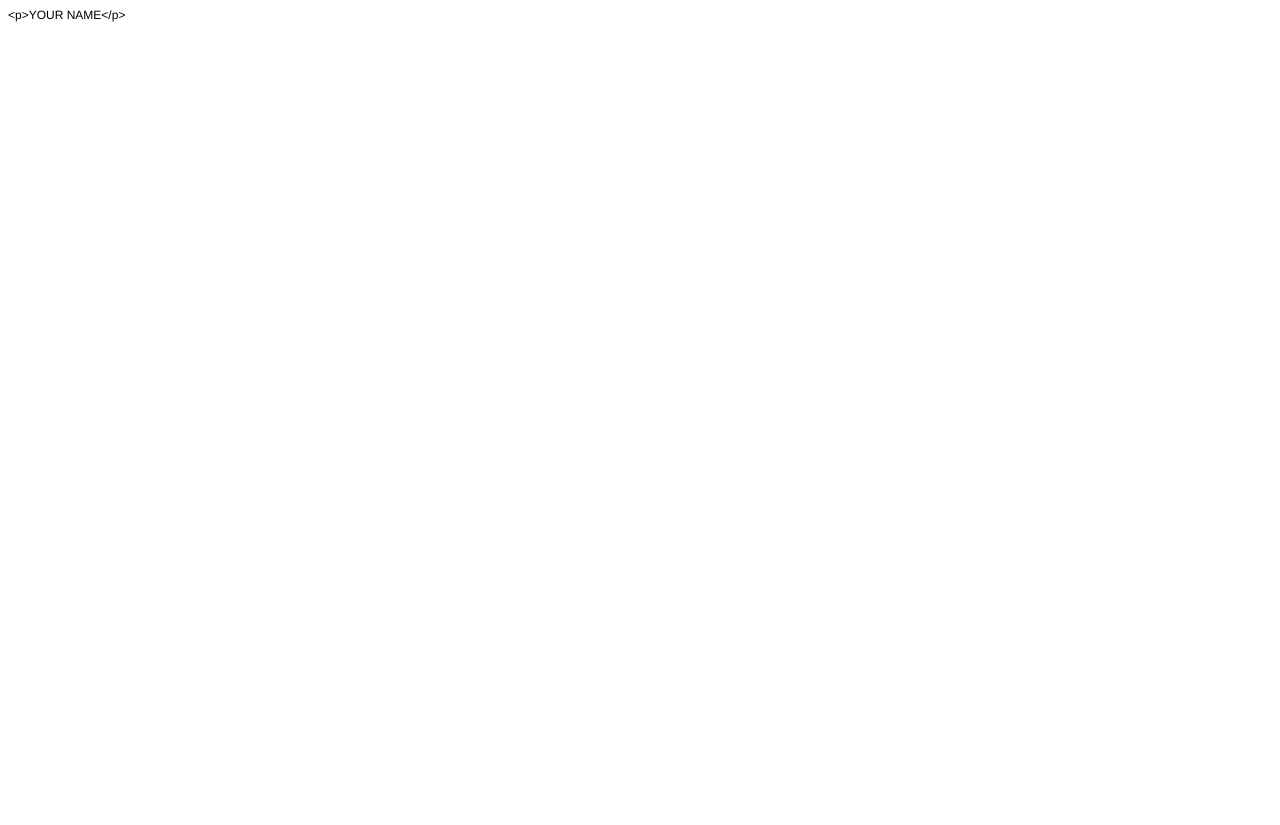
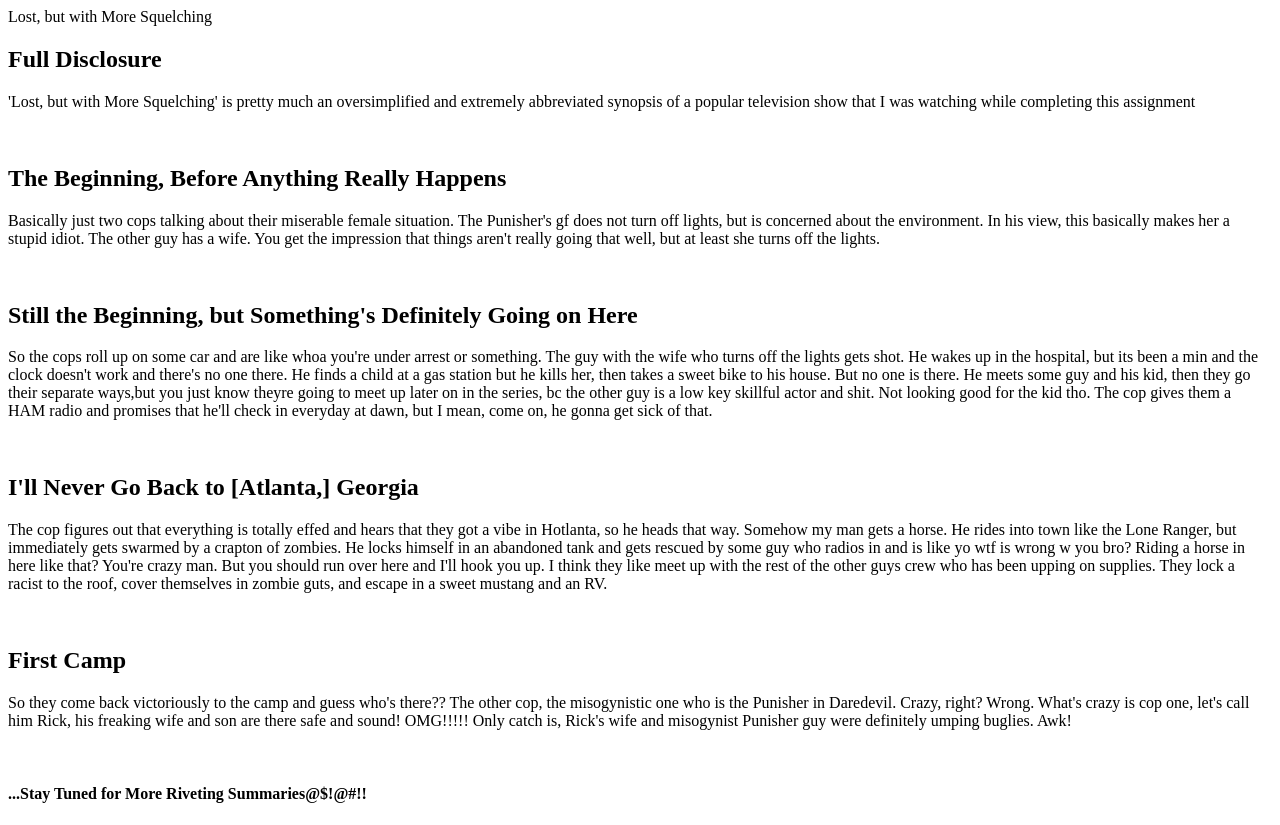
Before and after one commit to 3manr3su/html-me-something, a plain HTML site: page index.html in a window 1280 px wide. Before the commit the page ends 800 px from the top, so only its background shows below. Drawn offline with Linux system fonts and the light colour scheme.

Commit message:
Inserted initial html

```diff
--- a/index.html
+++ b/index.html
@@ -1,16 +1,68 @@
 <!DOCTYPE html PUBLIC "-//W3C//DTD HTML 4.01//EN" "http://www.w3.org/TR/html4/strict.dtd">
 <html>
 <head>
-  <meta http-equiv="Content-Type" content="text/html; charset=utf-8">
-  <meta http-equiv="Content-Style-Type" content="text/css">
-  <title></title>
-  <meta name="Generator" content="Cocoa HTML Writer">
-  <meta name="CocoaVersion" content="1348.17">
-  <style type="text/css">
-    p.p1 {margin: 0.0px 0.0px 0.0px 0.0px; font: 12.0px Helvetica}
-  </style>
+  <title>
+  Lost, but with More Squelching
+  </title>
 </head>
 <body>
-<p class="p1">&lt;p&gt;YOUR NAME&lt;/p&gt;</p>
+  <header>
+      Lost, but with More Squelching
+      <br>
+
+  </header>
+  <main>
+    <article>
+      <section>
+        <h2>Full Disclosure</h2>
+
+        <p>'Lost, but with More Squelching' is pretty much an oversimplified and extremely abbreviated synopsis of a popular television show
+          that I was watching while completing this assignment
+        </p>
+      </section>
+      <br>
+      <section>
+        <h2>The Beginning, Before Anything Really Happens</h2>
+        <p>Basically just two cops talking about their miserable female situation.
+          The Punisher's gf does not turn off lights, but is concerned about the environment.
+          In his view, this basically makes her a stupid idiot. The other guy has a wife.
+          You get the impression that things aren't really going that well, but at least she
+          turns off the lights.
+        </p>
+      </section>
+          <br>
+      <section>
+        <h2>Still the Beginning, but Something's Definitely Going on Here</h2>
+
+        <p>So the cops roll up on some car and are like whoa you're under arrest or something. The guy with the
+          wife who turns off the lights gets shot. He wakes up in the hospital, but its been a min and the clock
+          doesn't work and there's no one there. He finds a child at a gas station but he kills her, then takes
+          a sweet bike to his house. But no one is there. He meets some guy and his kid, then they go their separate
+          ways,but you just know theyre going to meet up later on in the series, bc the other guy is a low key
+          skillful actor and shit. Not looking good for the kid tho. The cop gives them a HAM radio and promises that he'll check in everyday at dawn, but I mean, come on, he gonna get sick of that.
+        </p>
+      </section>
+
+      <br>
+      <section>
+        <h2>I'll Never Go Back to [Atlanta,] Georgia</h2>
+        <p>The cop figures out that everything is totally effed and hears that they got a vibe in Hotlanta, so he heads that way. Somehow my man gets a horse. He rides into town like the Lone Ranger, but immediately gets swarmed by a crapton of zombies. He locks himself in an abandoned tank and gets rescued by some guy who radios in and is like yo wtf is wrong w you bro? Riding a horse in here like that? You're crazy man. But you should run over here and I'll hook you up. I think they like meet up with the rest of the other guys crew who has been upping on supplies. They lock a racist to the roof, cover themselves in zombie guts, and escape in a sweet mustang and an RV. </p>
+      </section>
+          <br>
+      <section>
+        <h2>First Camp</h2>
+        <p>
+          So they come back victoriously to the camp and guess who's there?? The other cop, the misogynistic one who is the Punisher in Daredevil. Crazy, right? Wrong. What's crazy is cop one, let's call him Rick, his freaking wife and son are there safe and sound! OMG!!!!! Only catch is, Rick's wife and misogynist Punisher guy were definitely umping buglies. Awk!
+        </p>
+      </section>
+          <br>
+
+    <h4>...Stay Tuned for More Riveting Summaries@$!@#!!</h4>
+
+    </article>
+  </main>
 </body>
+
+
+
 </html>
```
